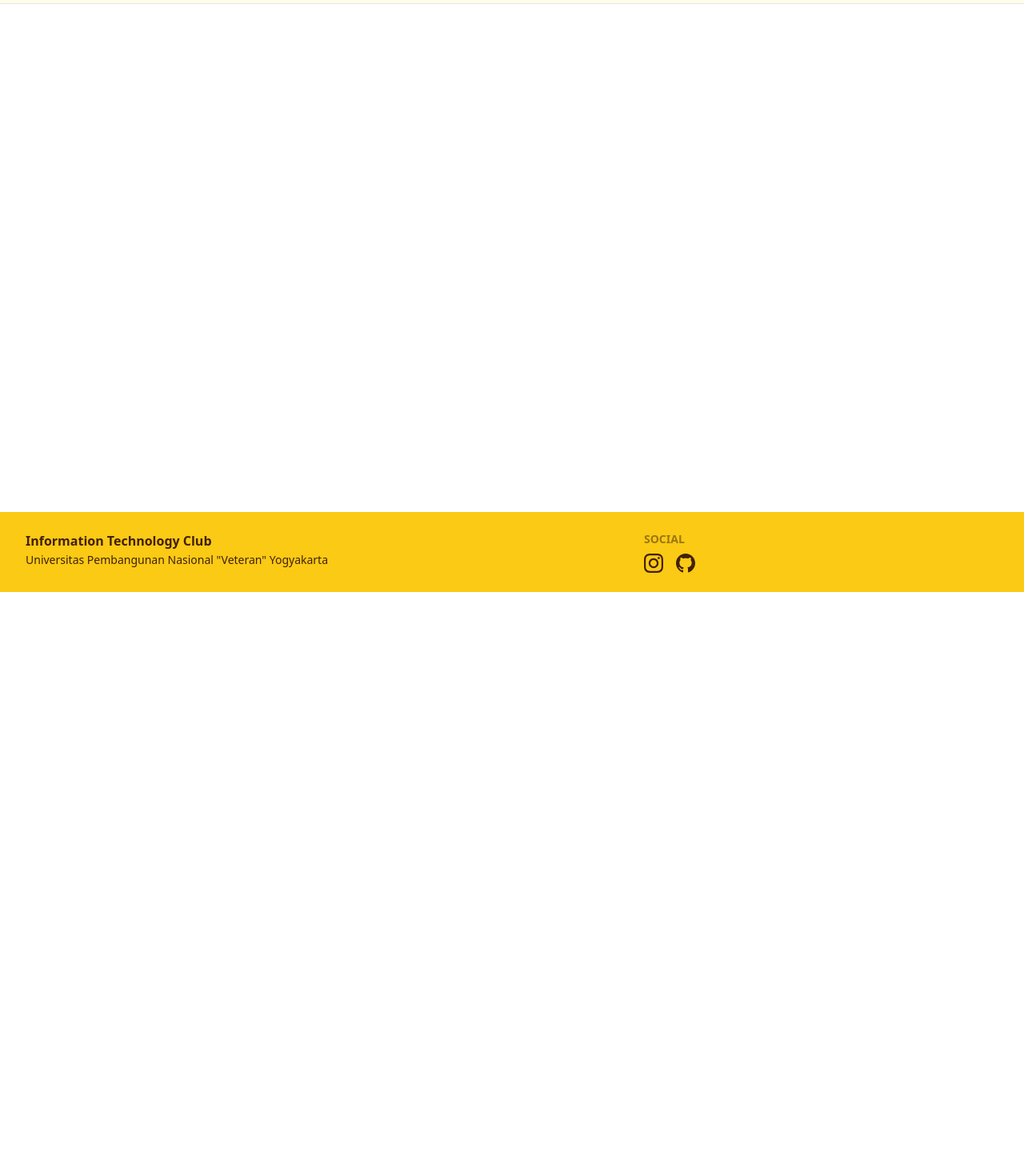
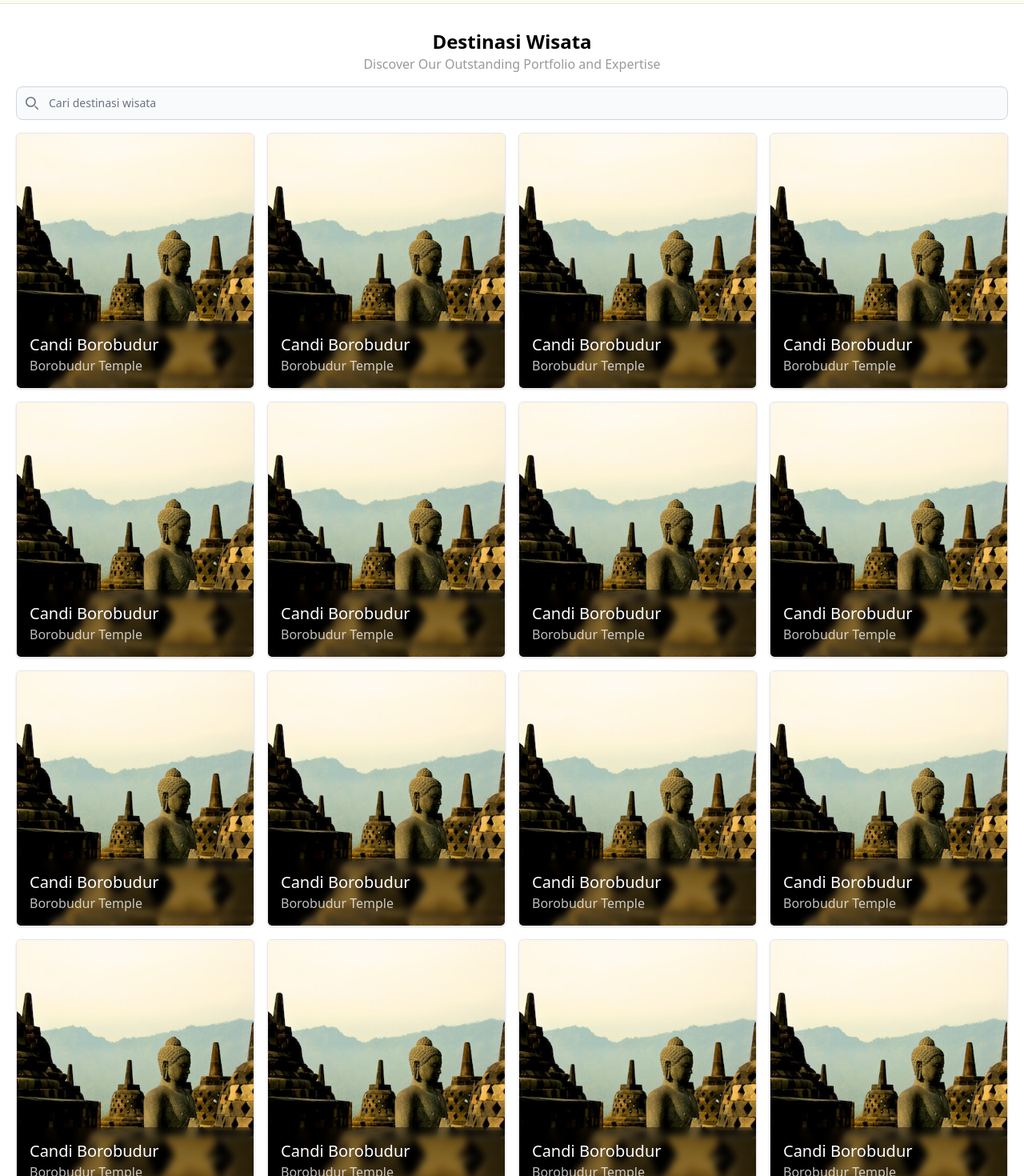
Before and after one commit to plirapli/jogjaku-frontend, a React (Vite) app: page /destinasi in a window 1280 px wide. Shown: the part 60-1530 px from the top of the page at 80% size. Before the commit the page ends 800 px from the top, so only its background shows below. Built offline with nearby package versions, Linux system fonts and the light colour scheme; the HTML template or start-up script is replaced by a standard one.

Commit message:
destinasi page done

```diff
--- a/src/App.jsx
+++ b/src/App.jsx
@@ -1,7 +1,7 @@
 import { Suspense } from 'react';
 import { Route, Routes } from 'react-router-dom';
 import MainLayout from './layout/MainLayout';
-import { MainPage } from './pages';
+import { DestinasiPage, MainPage } from './pages';
 
 const App = () => {
   return (
@@ -10,6 +10,7 @@
         <MainLayout>
           <Routes>
             <Route index path='/' element={<MainPage />} />
+            <Route index path='/destinasi' element={<DestinasiPage />} />
           </Routes>
         </MainLayout>
       </Suspense>
--- a/src/components/card/CardDestinasi.jsx
+++ b/src/components/card/CardDestinasi.jsx
@@ -1,7 +1,7 @@
 import { Link } from 'react-router-dom';
 import defaultCover from '../../assets/default-destination.jpg';
 
-const CardWork = ({ work }) => {
+const CardDestinasi = ({ work }) => {
   const imgCover = work?.img_cover || defaultCover;
 
   return (
@@ -31,4 +31,4 @@
   );
 };
 
-export default CardWork;
+export default CardDestinasi;
--- a/src/index.css
+++ b/src/index.css
@@ -27,6 +27,12 @@
     opacity: 0.5;
   }
 
+  .layout {
+    display: grid;
+    gap: 1rem;
+    grid-template-columns: repeat(auto-fit, minmax(240px, 1fr));
+  }
+
   .clamp {
     display: -webkit-box;
     -webkit-box-orient: vertical;
--- /dev/null
+++ b/src/pages/DestinasiPage.jsx
@@ -0,0 +1,84 @@
+import CardDestinasi from '../components/card/CardDestinasi';
+import ConstraintLarge from '../layout/ConstraintLarge';
+
+const DestinasiPage = () => {
+  return (
+    <div className='pt-24'>
+      <ConstraintLarge>
+        <div className='text-center'>
+          <h1 className='w-full text-2xl font-bold text-primary'>
+            Destinasi Wisata
+          </h1>
+          <p className='text-black text-opacity-40'>
+            Discover Our Outstanding Portfolio and Expertise
+          </p>
+        </div>
+        <form className='mt-4'>
+          <label
+            htmlFor='default-search'
+            className='mb-2 text-sm font-medium text-gray-900 sr-only dark:text-white'
+          >
+            Search
+          </label>
+          <div className='relative'>
+            <div className='absolute inset-y-0 left-0 flex items-center pl-3 pointer-events-none'>
+              <svg
+                className='w-4 h-4 text-gray-500 dark:text-gray-400'
+                aria-hidden='true'
+                xmlns='http://www.w3.org/2000/svg'
+                fill='none'
+                viewBox='0 0 20 20'
+              >
+                <path
+                  stroke='currentColor'
+                  strokeLinecap='round'
+                  strokeLinejoin='round'
+                  strokeWidth='2'
+                  d='m19 19-4-4m0-7A7 7 0 1 1 1 8a7 7 0 0 1 14 0Z'
+                />
+              </svg>
+            </div>
+            <input
+              type='search'
+              id='default-search'
+              className='block w-full p-2.5 pl-10 text-sm text-gray-900 border border-gray-300 rounded-lg bg-gray-50 focus:ring-blue-500 focus:border-blue-500 dark:bg-gray-700 dark:border-gray-600 dark:placeholder-gray-400 dark:text-white dark:focus:ring-blue-500 dark:focus:border-blue-500'
+              placeholder='Cari destinasi wisata'
+              required
+            />
+          </div>
+        </form>
+        <div className='divider my-3'></div>
+        {/* {isLoading ? (
+          <div className='mt-24 flex justify-center items-center'>
+            <LoadingIcon />
+          </div>
+        ) : filteredWorks.length ? ( */}
+        <div className='mt-4 layout'>
+          {/* {filteredWorks.map((work) => ( */}
+          <CardDestinasi />
+          <CardDestinasi />
+          <CardDestinasi />
+          <CardDestinasi />
+          <CardDestinasi />
+          <CardDestinasi />
+          <CardDestinasi />
+          <CardDestinasi />
+          <CardDestinasi />
+          <CardDestinasi />
+          <CardDestinasi />
+          <CardDestinasi />
+          <CardDestinasi />
+          <CardDestinasi />
+          <CardDestinasi />
+          <CardDestinasi />
+          {/* ))} */}
+        </div>
+        {/* ) : (
+          <div className='mt-4 text-center'>Data tidak ditemukan.</div>
+        )} */}
+      </ConstraintLarge>
+    </div>
+  );
+};
+
+export default DestinasiPage;
--- a/src/pages/index.js
+++ b/src/pages/index.js
@@ -1,3 +1,4 @@
 import MainPage from "./MainPage";
+import DestinasiPage from "./DestinasiPage";
 
-export { MainPage }
+export { MainPage, DestinasiPage }
--- a/src/pages/main/Destinasi.jsx
+++ b/src/pages/main/Destinasi.jsx
@@ -1,15 +1,20 @@
 import { Link } from 'react-router-dom';
 import ConstraintLarge from '../../layout/ConstraintLarge';
-import CardWork from '../../components/card/CardDestinasi';
+import CardDestinasi from '../../components/card/CardDestinasi';
 
 const Destinasi = () => {
   return (
     <ConstraintLarge>
       <div className='flex items-center justify-between'>
-        <h1 className='w-full text-2xl font-bold text-left text-primary'>
-          Destinasi
-        </h1>
-        <Link to='work'>
+        <div>
+          <h1 className='w-full text-2xl font-bold text-left text-primary'>
+            Destinasi
+          </h1>
+          <div className='text-sm text-black text-opacity-50'>
+            Lorem ipsum dolor sit amet
+          </div>
+        </div>
+        <Link to='/destinasi'>
           <div className='underline w-max text-black text-opacity-40'>
             Lihat semua
           </div>
@@ -17,10 +22,10 @@
       </div>
       <div className='w-full mt-3'>
         <div className='w-full mt-3 space-y-4 sm:space-y-0 sm:grid grid-cols-2 xl:grid-cols-4 gap-4'>
-          <CardWork />
-          <CardWork />
-          <CardWork />
-          <CardWork />
+          <CardDestinasi />
+          <CardDestinasi />
+          <CardDestinasi />
+          <CardDestinasi />
         </div>
       </div>
     </ConstraintLarge>
```
